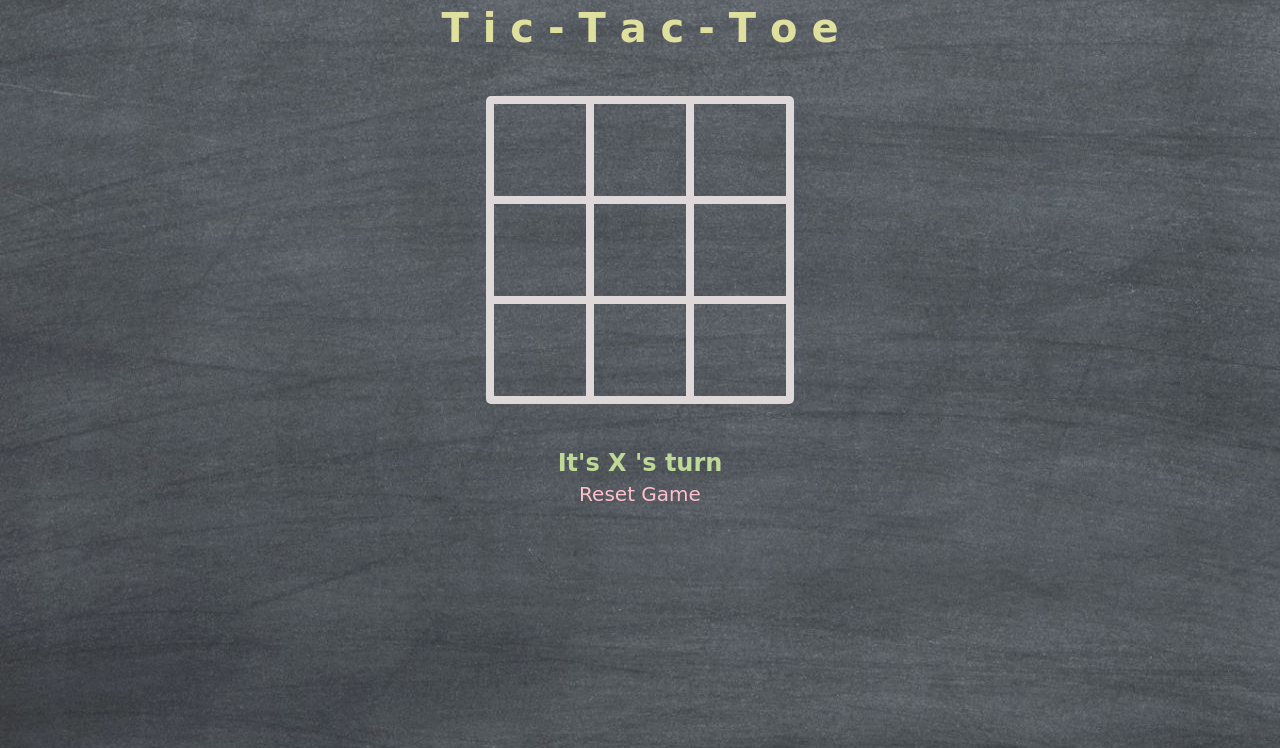
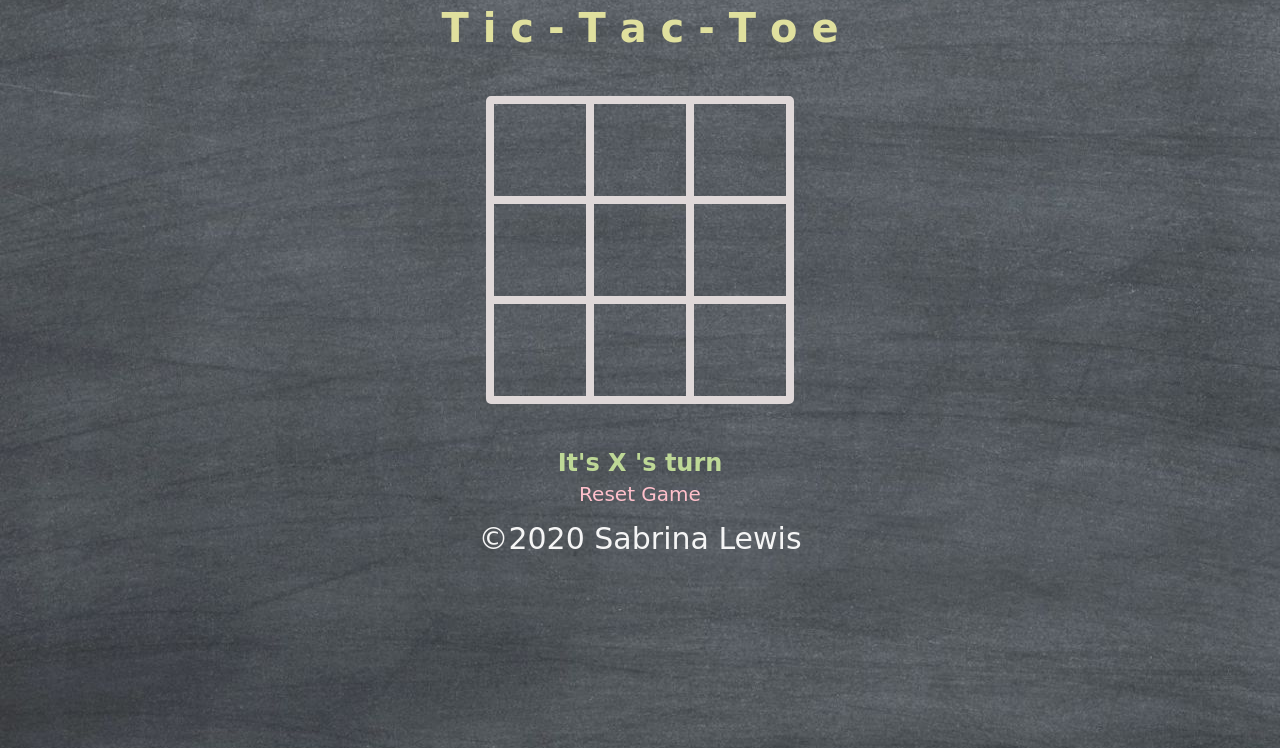
Before and after one commit to slewis80/tic-tac-toe, a PHP site: page / in a window 1280 px wide. Shown: the top 748 px of the page. Run offline with PHP 8.4, Linux system fonts and the light colour scheme; some web fonts are replaced.

Commit message:
final touches

```diff
--- a/index.html
+++ b/index.html
@@ -25,6 +25,9 @@
         <h2 class="gameStatus"></h2>
         <span class="gameReset">Reset Game</span>
     </main>
+    <footer>
+        <a href="http://www.sabrinalewis.me">&copy2020 Sabrina Lewis</a>
+    </footer>
 <script src="script.js"></script>
 </body>
 </html>
--- a/styles.css
+++ b/styles.css
@@ -2,15 +2,12 @@
     margin: 0;
     box-sizing: border-box;
     font-family: 'Finger Paint', cursive;
+    text-align: center;
     background-color: black;
     background-image: url("chalkboard-with-chalk.jpg");
     background-repeat: no-repeat;
     background-position: center;
     background-attachment: fixed;
-}
-
-main {
-    text-align: center;
 }
 
 .gameTitle {
@@ -28,7 +25,7 @@ main {
     margin: 40px auto;
 }
 .cell {
-    text-align: center;
+    display: flex;
     font-family: 'Finger Paint', cursive;
     color: rgb(127, 179, 209);
     width: 100px;
@@ -37,6 +34,8 @@ main {
     cursor: pointer;
     line-height: 100px;
     font-size: 60px;
+    align-items: center;
+    justify-content: center;
 }
 
 .gameStatus {
@@ -53,6 +52,17 @@ main {
     padding: 5px;
 }
 
+footer {
+    padding: 15px;
+}
+
+footer > a {
+    text-decoration: none;
+    font-size: 30px;
+    color: whitesmoke;
+    padding: 15px;
+}
+
 @media only screen and (max-width: 400px) {
     .gameTitle {
       font-size: 23px;
@@ -63,6 +73,6 @@ main {
     .cell {
         width: 75px;
         height: 75px;
-        font-size: 45px;
+        font-size: 40px;
     }
   }
```
